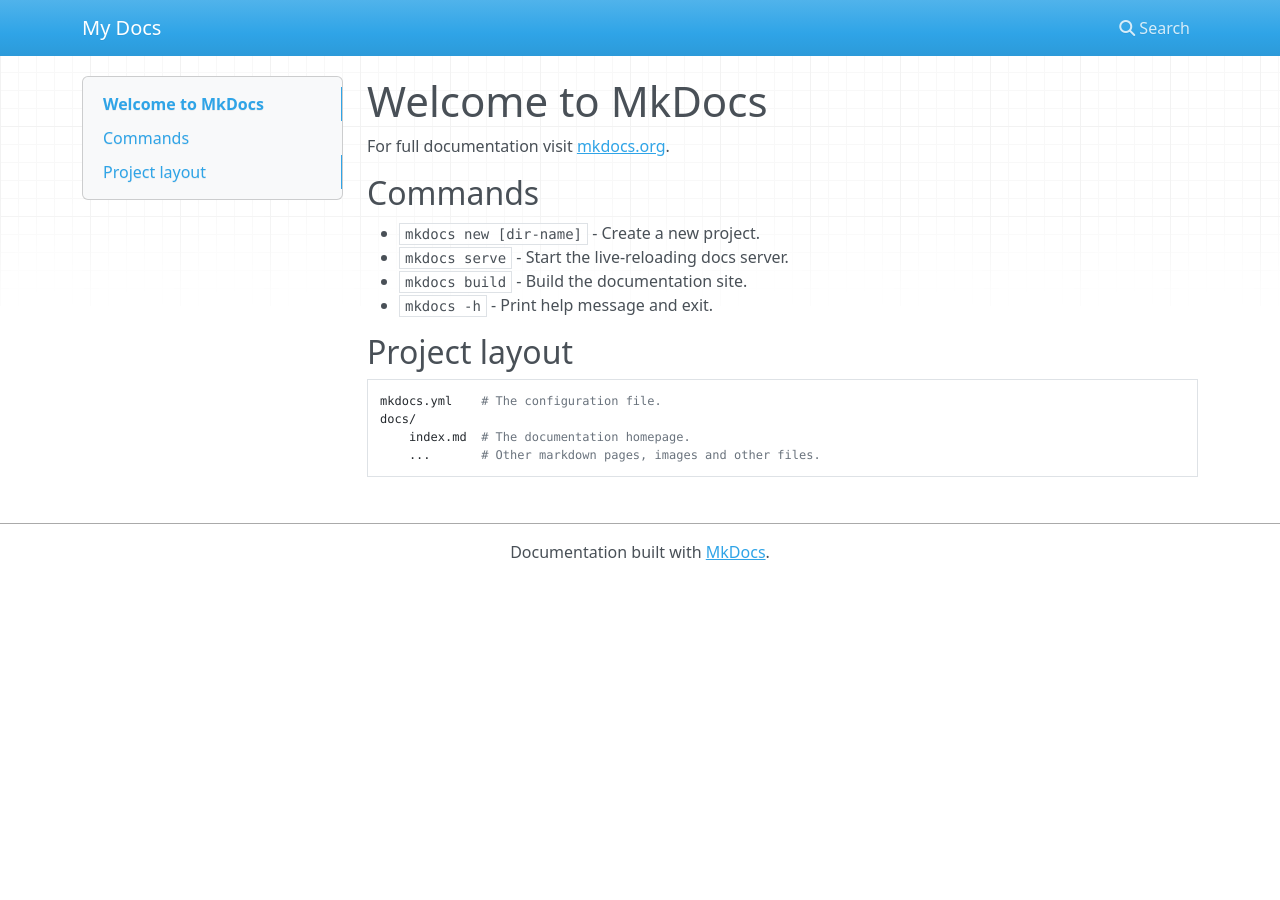
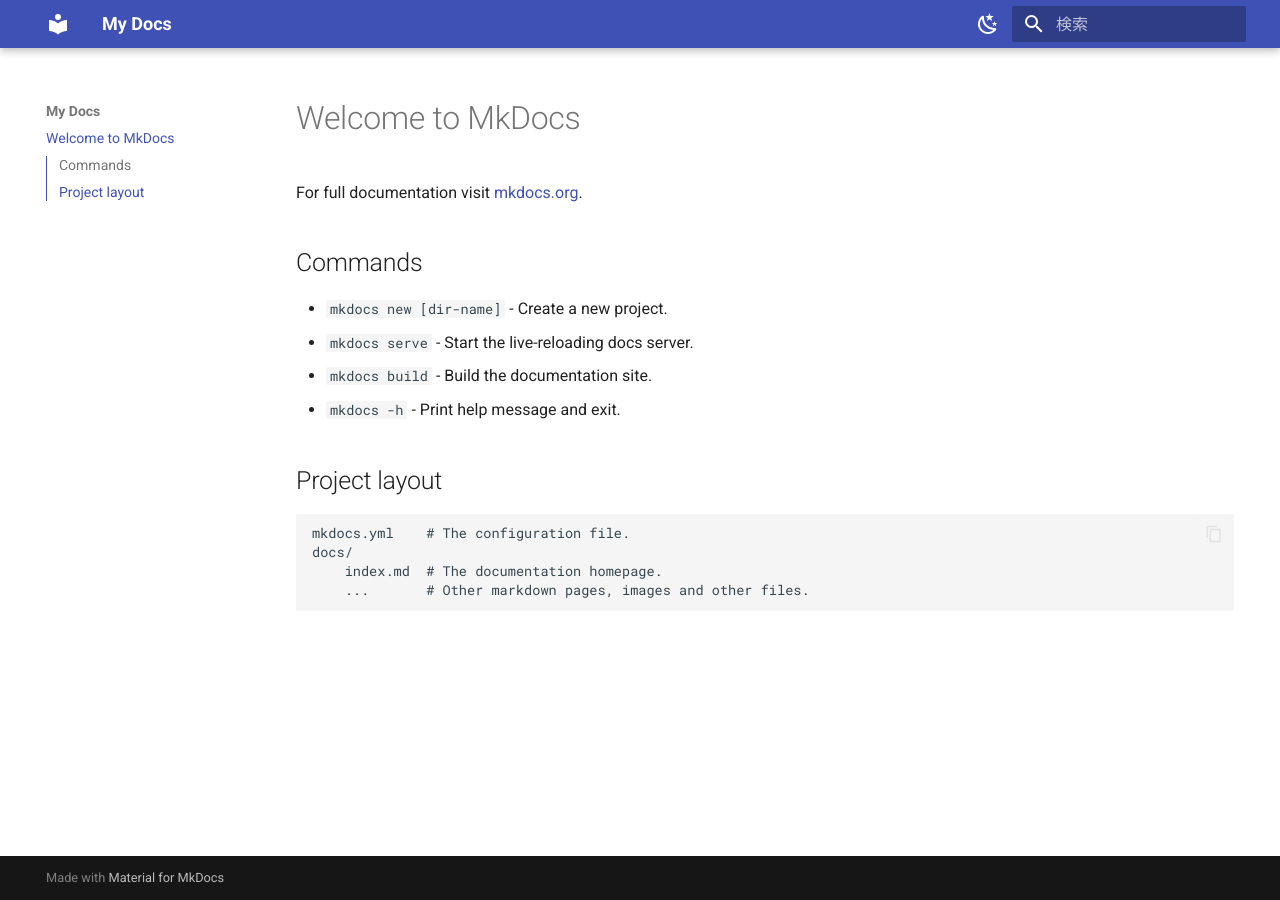
Before and after one commit to odeilly/mkdocs-sample, an MkDocs documentation site: the page built from docs/index.md, in a window 1280 px wide. Built offline with MkDocs 1.6.1 and Material for MkDocs 9.7.7, drawn with Linux system fonts in a browser that asks for light colours; nearby versions of some CDN libraries.

Commit message:
設定追加

```diff
--- a/mkdocs.yml
+++ b/mkdocs.yml
@@ -1 +1,47 @@
 site_name: My Docs
+
+use_directory_urls: false
+site_url: ""
+
+theme:
+  name: material
+  language: ja
+#  logo: images/logo.svg
+#  favicon: images/favicon.png
+  palette:
+    - scheme: default
+      toggle:
+        icon: material/weather-night
+        name: ダークモード
+    - scheme: slate
+      toggle:
+        icon: material/weather-sunny
+        name: ライトモード
+  features:
+    - navigation.instant
+    - navigation.sections
+    - navigation.top
+    - toc.integrate
+    - content.code.copy      # コードコピー ボタン
+    - content.tabs.link      # タブ連動
+
+markdown_extensions:
+  - admonition               # 補足/警告などのボックス
+  - pymdownx.details         # 折りたたみ
+  - pymdownx.superfences     # コードフェンス拡張（Mermaid など）
+  - pymdownx.highlight
+  - pymdownx.inlinehilite
+  - tables
+  - attr_list                # {#id .class} や target/_blank 付与
+  - toc:
+      permalink: true
+  - pymdownx.tabbed:
+      alternate_style: true   # タブをモダンな見た目に
+  - pymdownx.superfences      # コードブロック内でもOKにする
+
+plugins:
+  - search
+
+# nav:
+#   - Home: index.md
+#   - About: about.md
```
